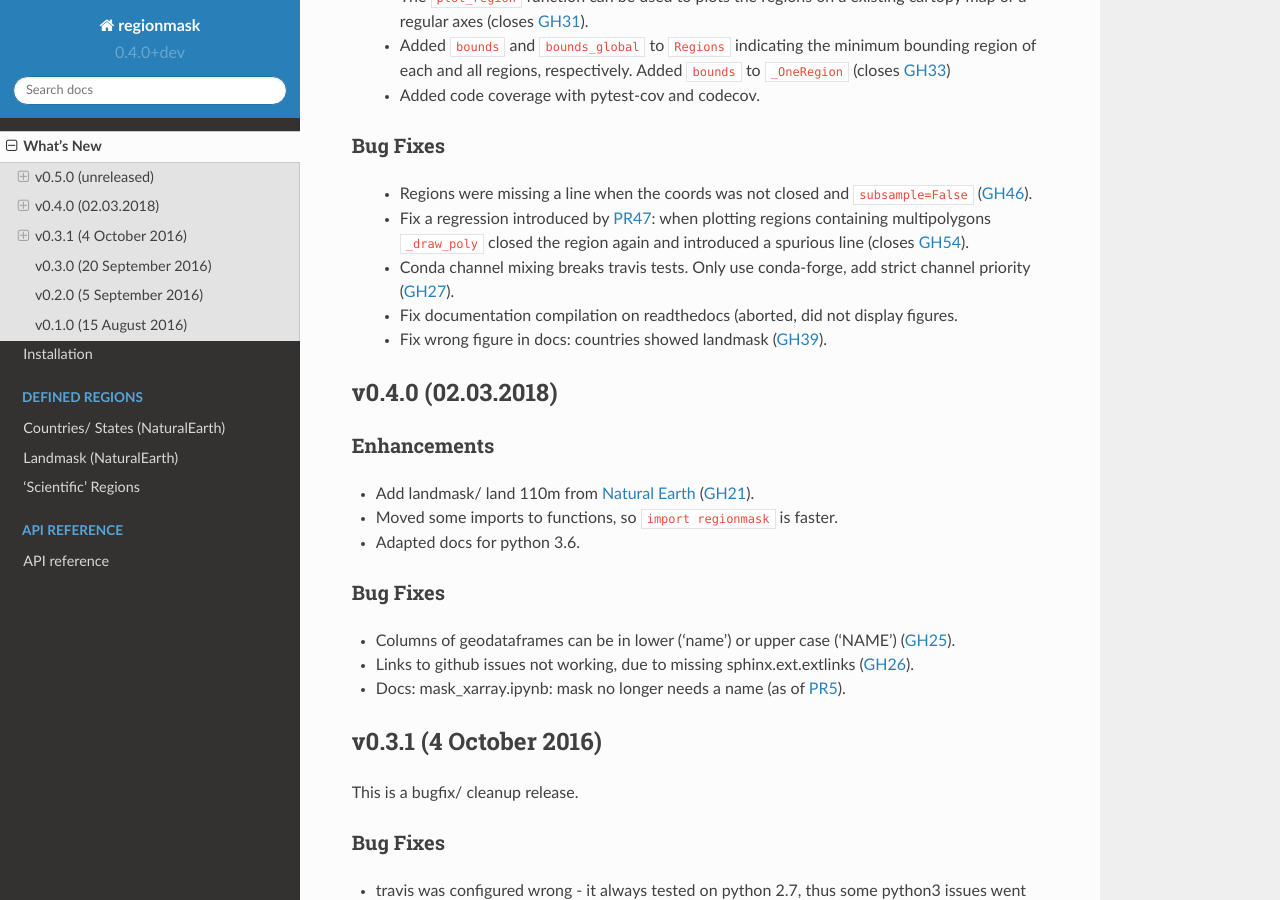
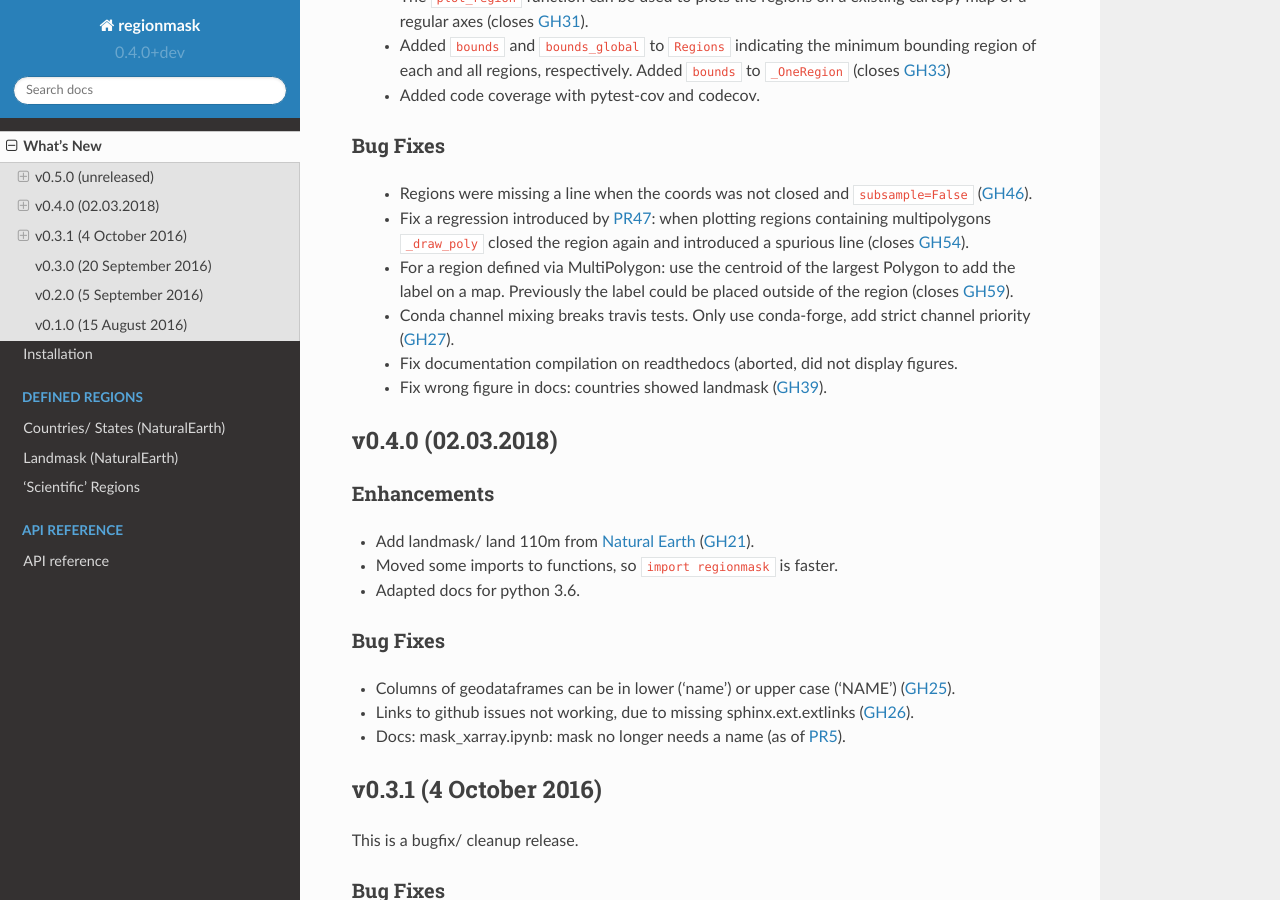
Before and after one commit to regionmask/regionmask, a Sphinx documentation site: the page built from docs/whats_new.rst, in a window 1280 px wide and 900 px high, scrolled down 750 px. Built offline with Sphinx 7.4.7 and the Read the Docs theme 2.0.0, drawn with Linux system fonts in a browser that asks for light colours; pages that are not in the unit, such as notebooks, are missing from menus.

Commit message:
updatae whats_new

```diff
--- a/docs/whats_new.rst
+++ b/docs/whats_new.rst
@@ -44,6 +44,9 @@ Bug Fixes
  - Fix a regression introduced by :pull:`47`: when plotting regions containing
    multipolygons ``_draw_poly`` closed the region again and introduced a spurious
    line (closes :issue:`54`).
+ - For a region defined via MultiPolygon: use the centroid of the largest Polygon
+   to add the label on a map. Previously the label could be placed outside of the
+   region (closes :issue:`59`).
  - Conda channel mixing breaks travis tests. Only use conda-forge, add strict
    channel priority (:issue:`27`).
  - Fix documentation compilation on readthedocs (aborted, did not display
```
